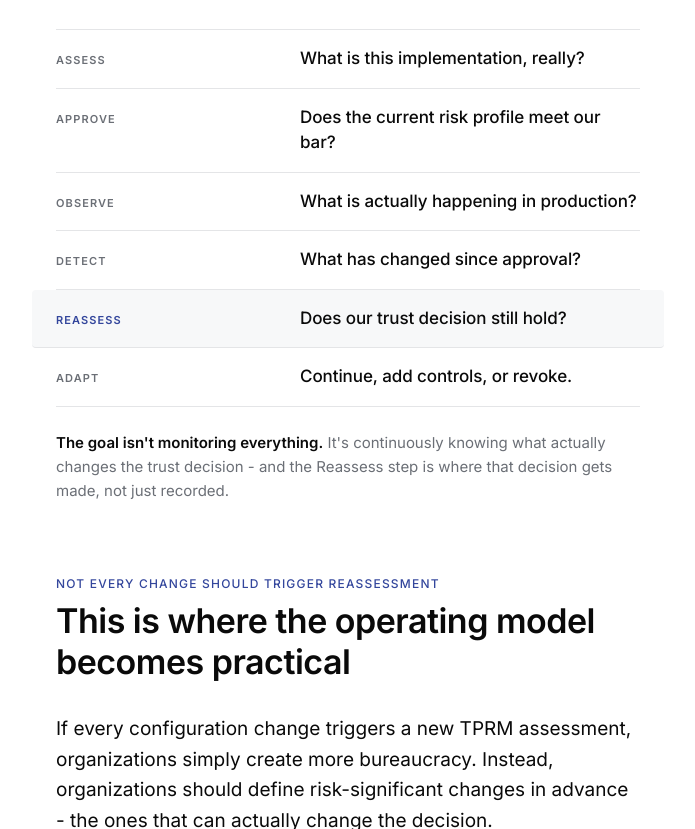
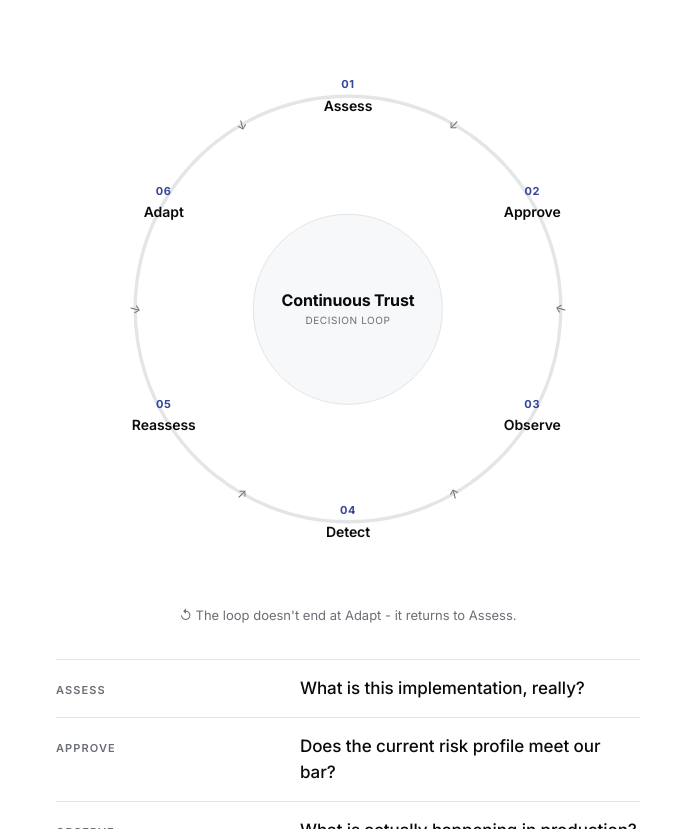
Before and after one commit to amielattias/building-trust-ai-era, a plain HTML site: page editorial-2.html in a window 1280 px wide. Shown: the part 2931-3760 px from the top of the page, without its empty margins (292-987 px from the left). Drawn offline with Linux system fonts and the light colour scheme.

Commit message:
Add files via upload

```diff
--- a/editorial-2.html
+++ b/editorial-2.html
@@ -370,6 +370,58 @@ section.beat:first-of-type { padding-top: var(--sp-8); }
 .series-nav a:hover { text-decoration: underline; }
 
 /* ==========================================================================
+   LOOP CIRCLE — native cycle diagram, same tokens as everything else.
+   No shadows, no gradients, no drop-in illustration. Desktop/tablet only;
+   a 6-node circle doesn't reflow cleanly on a phone, so the loop-strip
+   below serves as its mobile-width equivalent.
+   ========================================================================== */
+.loop-circle {
+  position: relative; width: 100%; max-width: 560px; aspect-ratio: 1 / 1;
+  margin: var(--sp-4) auto var(--sp-2);
+}
+.loop-circle-line { position: absolute; inset: 0; width: 100%; height: 100%; }
+.loop-circle-line circle { fill: none; stroke: var(--hairline); stroke-width: 0.6; }
+
+.loop-hub {
+  position: absolute; left: 50%; top: 50%; transform: translate(-50%, -50%);
+  width: 34%; aspect-ratio: 1 / 1; border-radius: 50%;
+  border: 1px solid var(--hairline); background: var(--mist);
+  display: flex; flex-direction: column; align-items: center; justify-content: center;
+  text-align: center; padding: 4px;
+}
+.loop-hub .h1 { font-size: clamp(10px, 3.4vw, 16px); font-weight: 700; letter-spacing: -0.01em; line-height: 1.15; }
+.loop-hub .h2 { font-size: clamp(7px, 1.8vw, 10px); color: var(--graphite); letter-spacing: 0.06em; text-transform: uppercase; margin-top: 3px; }
+
+.loop-node {
+  position: absolute; transform: translate(-50%, -50%);
+  width: clamp(50px, 20vw, 100px); text-align: center;
+}
+.loop-node .num { display: block; color: var(--signal-cold); font-size: clamp(8px, 2vw, 11px); font-weight: 700; letter-spacing: 0.06em; }
+.loop-node .label { font-size: clamp(10px, 3vw, 14px); font-weight: 600; letter-spacing: -0.005em; line-height: 1.15; }
+
+.loop-arrow-mark { position: absolute; color: var(--graphite); font-size: clamp(10px, 2.4vw, 13px); }
+
+.loop-return-caption { text-align: center; font-size: 13px; color: var(--graphite); margin-bottom: var(--sp-4); }
+
+/* ==========================================================================
+   LOOP STRIP — retained as an ultra-narrow-screen safety net only (under
+   ~340px), where even fluid-scaled circle text would start crowding.
+   ========================================================================== */
+.loop-strip { display: none; flex-wrap: wrap; align-items: center; gap: 6px; margin: var(--sp-3) 0 var(--sp-4); }
+@media (max-width: 340px) {
+  .loop-circle { display: none; }
+  .loop-strip { display: flex; }
+}
+.loop-chip {
+  display: inline-flex; align-items: center; gap: 6px;
+  border: 1px solid var(--hairline); border-radius: 20px;
+  padding: 6px 14px; font-size: 13px; font-weight: 500; white-space: nowrap;
+}
+.loop-chip .num { color: var(--signal-cold); font-weight: 700; font-size: 11px; }
+.loop-arrow { color: var(--graphite); font-size: 14px; }
+.loop-return { display: flex; align-items: center; gap: 6px; font-size: 13px; color: var(--graphite); margin-top: 4px; width: 100%; }
+
+/* ==========================================================================
    LIGHTWEIGHT SUPPORTING TABLE - for signals/checklists that support the
    framework but shouldn't compete with it visually. One framework gets full
    treatment per article; everything else stays quieter than that.
@@ -491,6 +543,44 @@ section.beat:first-of-type { padding-top: var(--sp-8); }
         <span class="eyebrow">The Continuous Trust Loop</span>
         <h2 class="heading-l">Six moves replace the old assess-once cycle</h2>
         <p class="dek">Not every change should trigger reassessment. The Loop exists to answer one question continuously: does our trust decision still hold?</p>
+      </div>
+
+      <div class="loop-circle" aria-hidden="true">
+        <svg class="loop-circle-line" viewBox="0 0 100 100" preserveAspectRatio="none">
+          <circle cx="50" cy="50" r="38"></circle>
+        </svg>
+        <div class="loop-hub">
+          <span class="h1">Continuous Trust</span>
+          <span class="h2">Decision Loop</span>
+        </div>
+        <div class="loop-node" style="left:50%; top:12%;"><span class="num">01</span><span class="label">Assess</span></div>
+        <div class="loop-node" style="left:82.9%; top:31%;"><span class="num">02</span><span class="label">Approve</span></div>
+        <div class="loop-node" style="left:82.9%; top:69%;"><span class="num">03</span><span class="label">Observe</span></div>
+        <div class="loop-node" style="left:50%; top:88%;"><span class="num">04</span><span class="label">Detect</span></div>
+        <div class="loop-node" style="left:17.1%; top:69%;"><span class="num">05</span><span class="label">Reassess</span></div>
+        <div class="loop-node" style="left:17.1%; top:31%;"><span class="num">06</span><span class="label">Adapt</span></div>
+        <span class="loop-arrow-mark" style="left:69%; top:17.1%; transform:translate(-50%,-50%) rotate(135deg);">→</span>
+        <span class="loop-arrow-mark" style="left:88%; top:50%; transform:translate(-50%,-50%) rotate(195deg);">→</span>
+        <span class="loop-arrow-mark" style="left:69%; top:82.9%; transform:translate(-50%,-50%) rotate(255deg);">→</span>
+        <span class="loop-arrow-mark" style="left:31%; top:82.9%; transform:translate(-50%,-50%) rotate(315deg);">→</span>
+        <span class="loop-arrow-mark" style="left:12%; top:50%; transform:translate(-50%,-50%) rotate(15deg);">→</span>
+        <span class="loop-arrow-mark" style="left:31%; top:17.1%; transform:translate(-50%,-50%) rotate(75deg);">→</span>
+      </div>
+      <p class="loop-return-caption">↺ The loop doesn't end at Adapt - it returns to Assess.</p>
+
+      <div class="loop-strip" aria-hidden="true">
+        <span class="loop-chip"><span class="num">01</span>Assess</span>
+        <span class="loop-arrow">→</span>
+        <span class="loop-chip"><span class="num">02</span>Approve</span>
+        <span class="loop-arrow">→</span>
+        <span class="loop-chip"><span class="num">03</span>Observe</span>
+        <span class="loop-arrow">→</span>
+        <span class="loop-chip"><span class="num">04</span>Detect</span>
+        <span class="loop-arrow">→</span>
+        <span class="loop-chip"><span class="num">05</span>Reassess</span>
+        <span class="loop-arrow">→</span>
+        <span class="loop-chip"><span class="num">06</span>Adapt</span>
+        <span class="loop-return">↺ back to Assess - this doesn't end, it cycles</span>
       </div>
 
       <div class="framework-table" role="table" aria-label="The Continuous Trust Loop">
```
